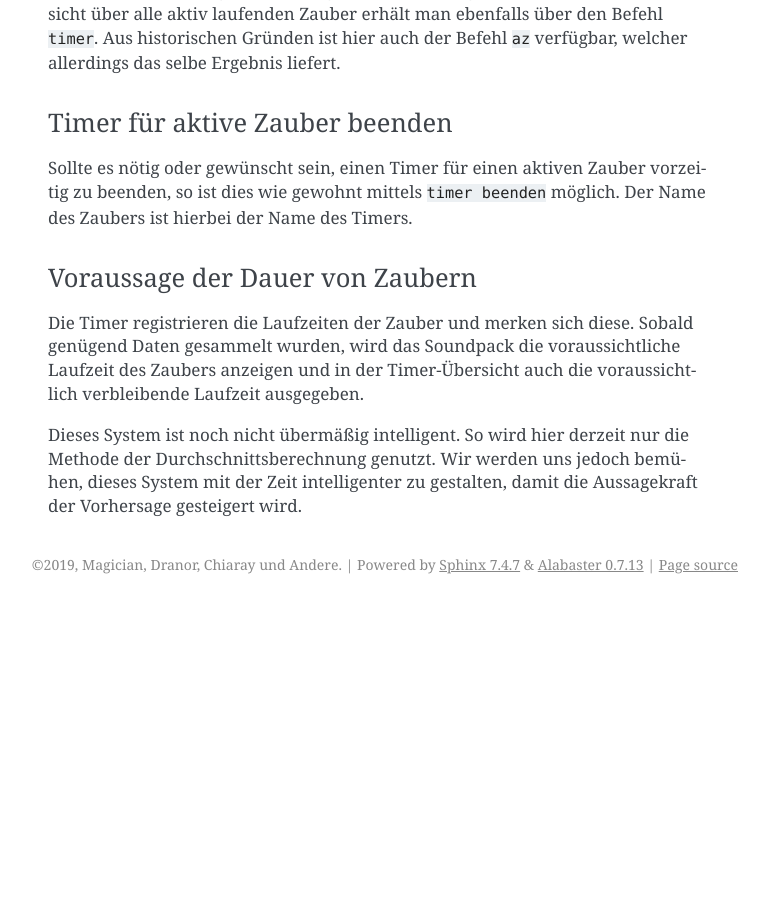
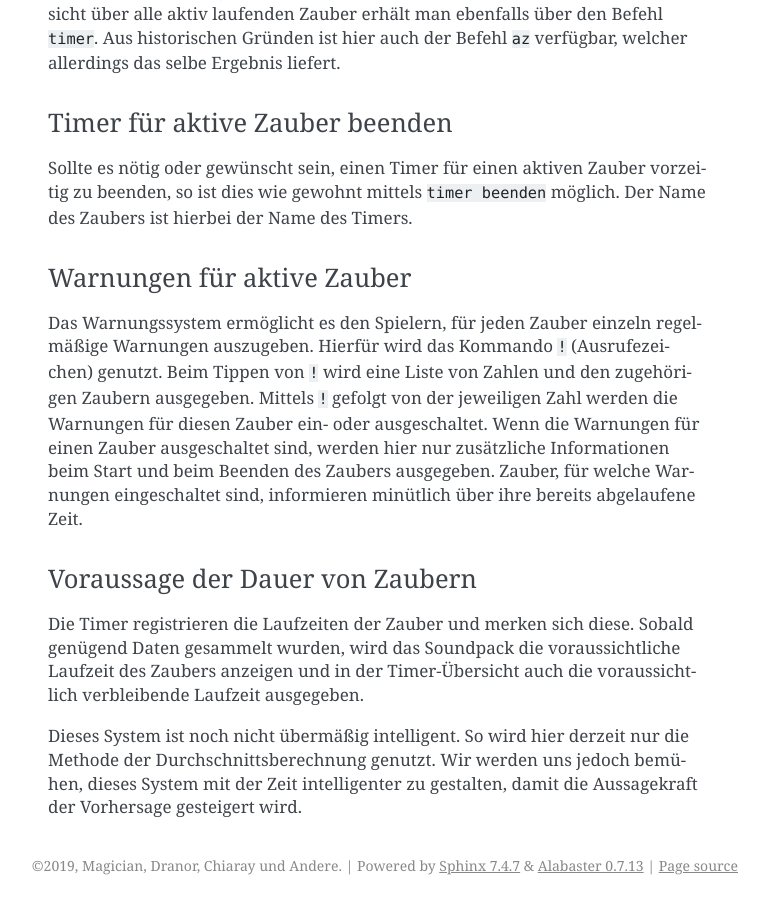
Before and after one commit to Timtam/avalon-documentation, a Sphinx documentation site: the page built from doc/src/playerdoc/timers.rst, in a window 1280 px wide and 900 px high, scrolled down 1255 px. Shown: the whole window, without its empty margins (372-1141 px from the left). Built offline with Sphinx 7.4.7, drawn with Linux system fonts in a browser that asks for light colours; before the commit the page ends 1859 px from its top, so only the background shows below that.

Commit message:
doku für das Warnungssystem

```diff
--- a/doc/src/playerdoc/timers.rst
+++ b/doc/src/playerdoc/timers.rst
@@ -68,6 +68,19 @@ Sollte es nötig oder gewünscht sein, einen Timer für einen aktiven Zauber
 vorzeitig zu beenden, so ist dies wie gewohnt mittels :code:`timer beenden`
 möglich. Der Name des Zaubers ist hierbei der Name des Timers.
 
+Warnungen für aktive Zauber
+~~~~~~~~~~~~~~~~~~~~~~~~~~~
+
+Das Warnungssystem ermöglicht es den Spielern, für jeden Zauber einzeln
+regelmäßige Warnungen auszugeben. Hierfür wird das Kommando :code:`!`
+(Ausrufezeichen) genutzt. Beim Tippen von :code:`!` wird eine Liste von Zahlen
+und den zugehörigen Zaubern ausgegeben. Mittels :code:`!` gefolgt von der
+jeweiligen Zahl werden die Warnungen für diesen Zauber ein- oder ausgeschaltet.
+Wenn die Warnungen für einen Zauber ausgeschaltet sind, werden hier nur
+zusätzliche Informationen beim Start und beim Beenden des Zaubers ausgegeben.
+Zauber, für welche Warnungen eingeschaltet sind, informieren minütlich über
+ihre bereits abgelaufene Zeit.
+
 Voraussage der Dauer von Zaubern
 ~~~~~~~~~~~~~~~~~~~~~~~~~~~~~~~~
 
```
